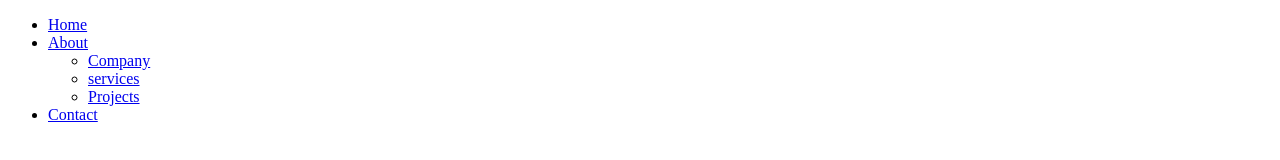
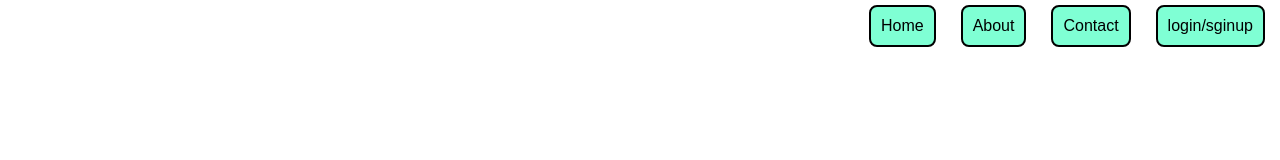
Before and after one commit to Rubathedev/website-with-navbar, a plain HTML site: page index.html in a window 1280 px wide. Drawn offline with Linux system fonts and the light colour scheme.

Commit message:
adding all the items of nav

```diff
--- a/index.html
+++ b/index.html
@@ -5,6 +5,8 @@
     <meta charset="UTF-8">
     <meta name="viewport" content="width=device-width, initial-scale=1.0">
     <title>website with nav bar</title>
+    <link rel="shortcut icon" href="images/favicon.ico" type="image/x-icon">
+    <link rel="stylesheet" href="style.css">
 </head>
 
 <body>
@@ -12,8 +14,8 @@
         <nav>
             <ul>
                 <li><a href="Home.html">Home</a></li>
-                <li><a href="About.html">About</a>
-                    <ul>
+                <li class="About"><a href="About.html">About</a>
+                    <ul class="dropdown">
                         <li><a href="#">Company</a></li>
                         <li><a href="#">services </a></li>
                         <li><a href="#">Projects</a></li>
@@ -21,6 +23,7 @@
 
                 </li>
                 <li><a href="Contact">Contact</a></li>
+                <li><a href="#">login/sginup</a></li>
             </ul>
         </nav>
     </header>
--- a/style.css
+++ b/style.css
@@ -0,0 +1,38 @@
+* {
+    margin: 0;
+    padding: 0;
+    font-family: Arial, Helvetica, sans-serif;
+}
+
+nav ul {
+    display: flex;
+    justify-content: flex-end; /* Aligns the items to the right */
+    align-items: flex-start; /* Aligns the items at the top */
+    position: relative; /* Position the container relative to other elements */
+    list-style: none;
+}
+
+
+nav ul li {
+    text-decoration: none;
+    margin: 0 10px; /* Add spacing between list items */
+}
+
+nav ul li a {
+    text-decoration: none;
+    color: black;
+    padding: 10px;
+    display: flex;
+    background-color: #7fffd4;
+    border: 2px solid black;
+    border-radius: 8px;
+    margin: 5px 5px 0px 0px;
+}
+ .dropdown{
+     display : none;
+ }
+ nav li a:hover{
+      display: inline-block;
+      color: black;
+      background-color: #22b886;
+ }
```
